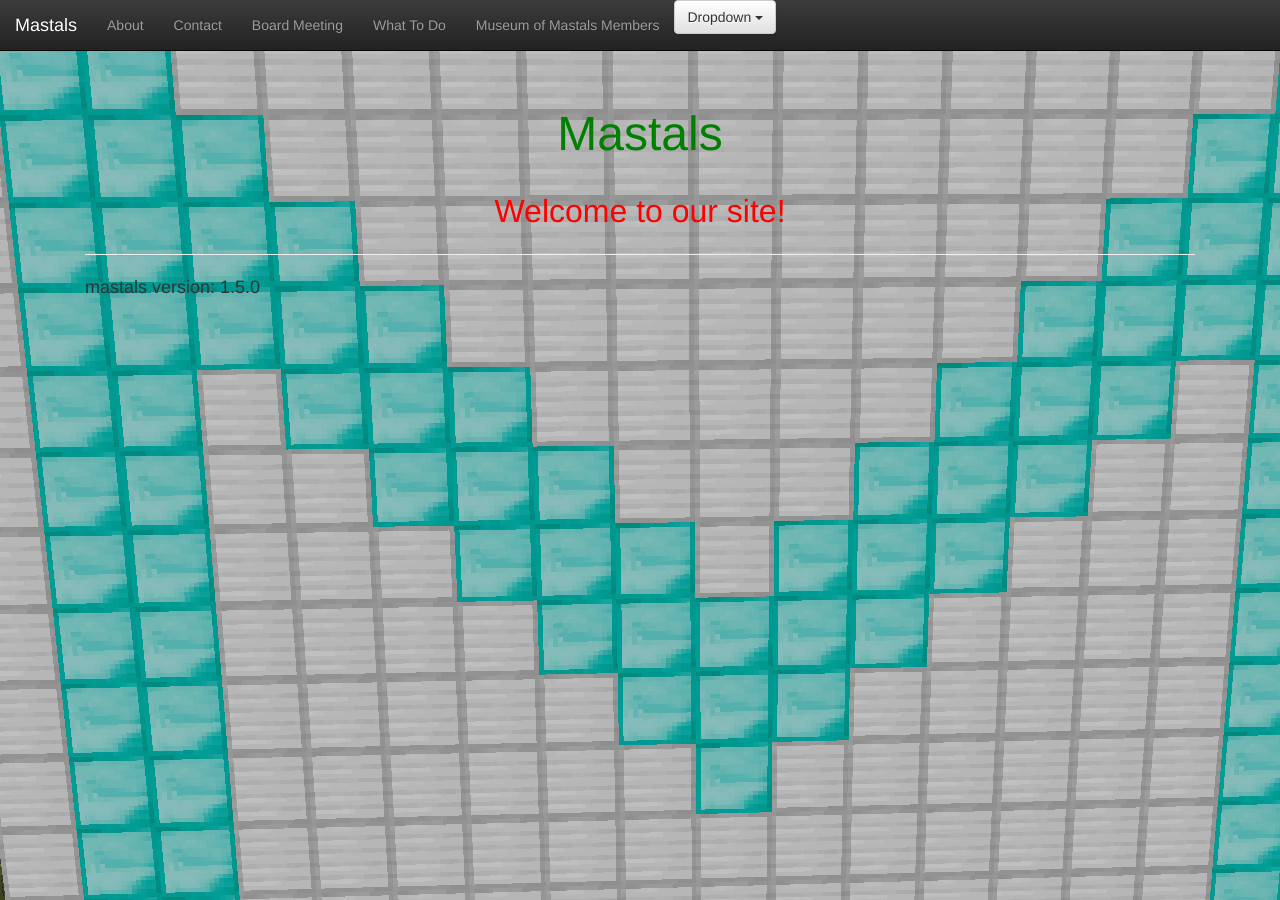
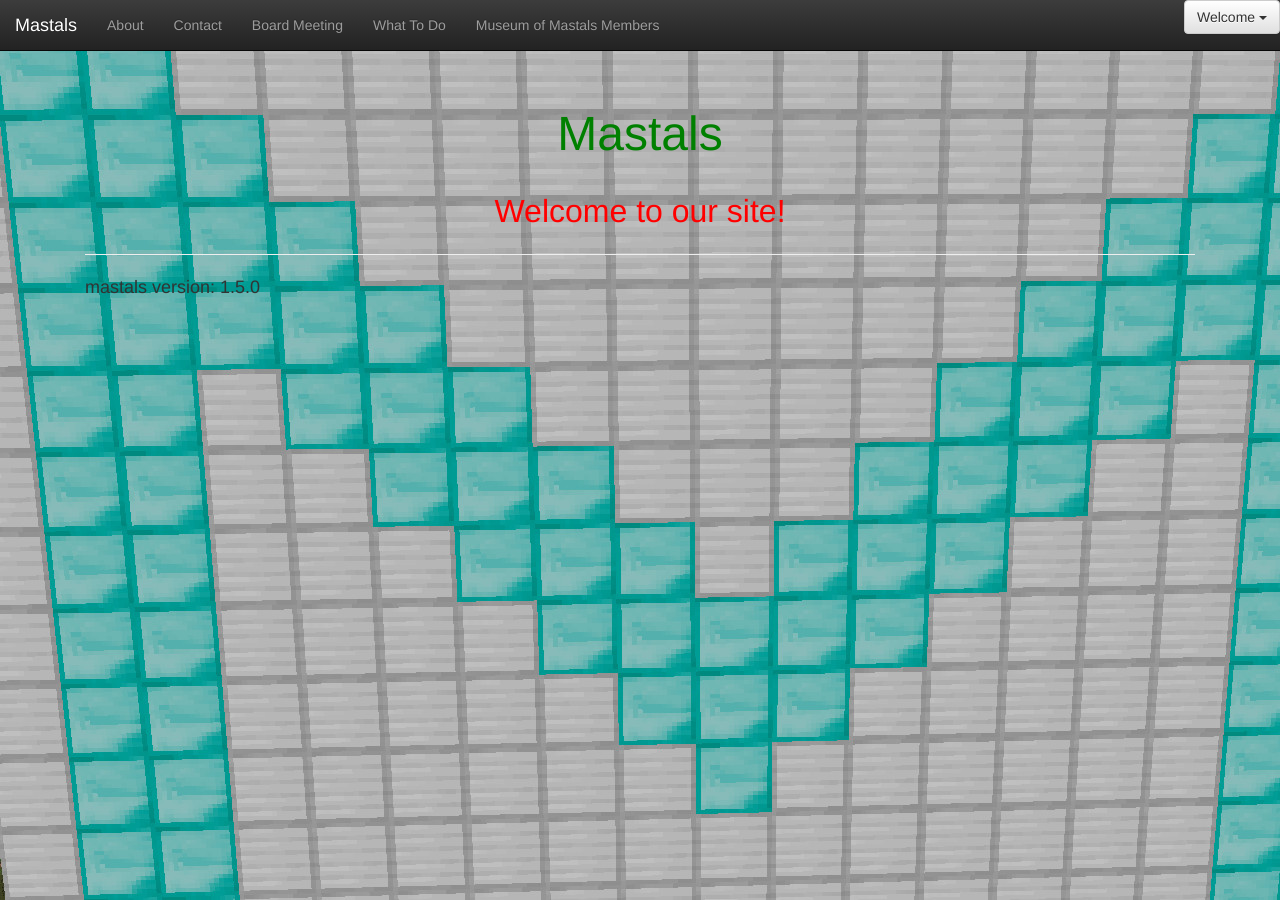
Before and after one commit to mastals/mastals.github.io, a Jekyll site: the page built from index.html, in a window 1280 px wide. Built offline with Jekyll 4.4.1, drawn with Linux system fonts in a browser that asks for light colours.

Commit message:
Update layout

```diff
--- a/_layouts/default.html
+++ b/_layouts/default.html
@@ -36,20 +36,19 @@
             <li><a href="/museum-of-mastals-members/">Museum of Mastals Members</a></li>
           </ul>
 
-<div class="dropdown">
-  <button class="btn btn-default dropdown-toggle" type="button" id="dropdownMenu1" data-toggle="dropdown" aria-haspopup="true" aria-expanded="true">
-    Dropdown
-    <span class="caret"></span>
-  </button>
-  <ul class="dropdown-menu" aria-labelledby="dropdownMenu1">
-    <li><a href="#">Action</a></li>
-    <li><a href="#">Another action</a></li>
-    <li><a href="#">Something else here</a></li>
-    <li role="separator" class="divider"></li>
-    <li><a href="#">Separated link</a></li>
-  </ul>
-</div>
+          <div class="dropdown nav navbar-nav navbar-right pt2">
+            <button class="btn btn-default dropdown-toggle" type="button" id="dropdownMenu1" data-toggle="dropdown">
+              Welcome <span class="caret"></span>
+            </button>
 
+            <ul class="dropdown-menu" role="menu" aria-labelledby="dropdownMenu1">
+
+              <li role="presentation"><a role="menuitem" tabindex="-1" href="/login-join-register/">Login,Join,Register</a></li>
+
+              <li role="presentation"><a role="menuitem" tabindex="-1" href="/my-profile/">My Profile</a></li>
+
+             </ul>
+          </div>
         </div><!--/.nav-collapse -->
       </div>
     </nav>
```
